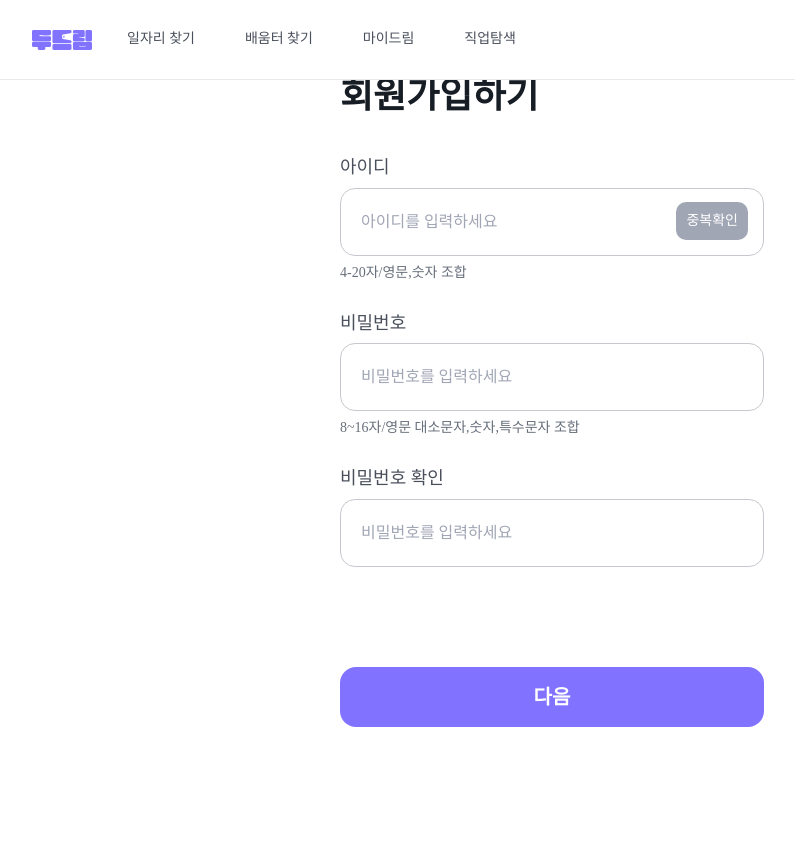
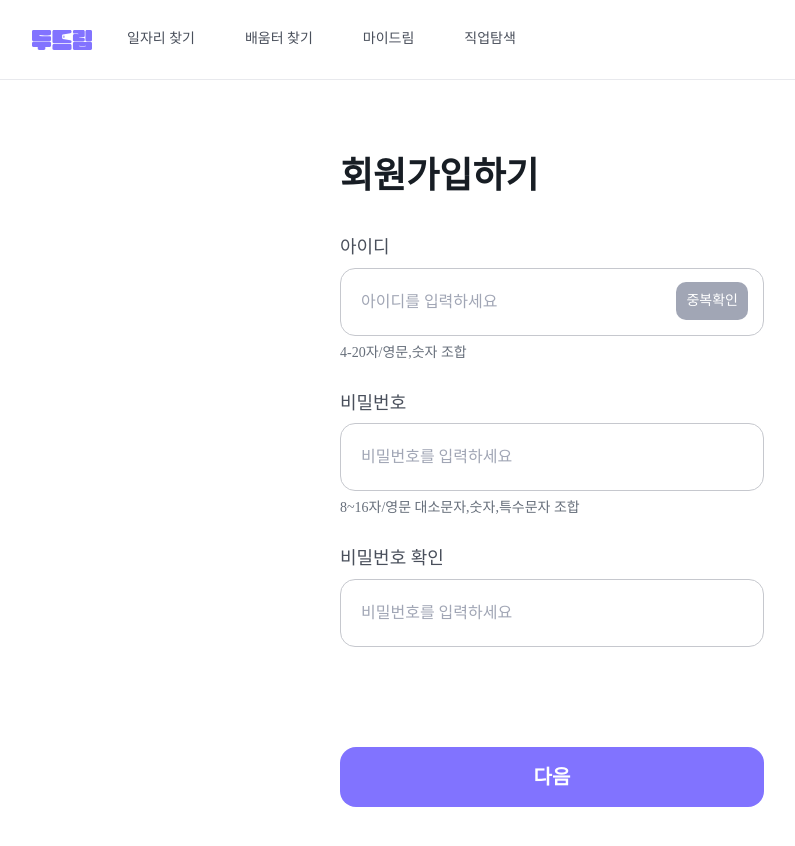
Before and after one commit to kxkxkxkxkxxk/kxkxkxkxkxxk, a React (Vite) app: page /signup in a window 1280 px wide. Shown: the top 846 px of the page, without its empty margins (88-883 px from the left). Before the commit the page ends 800 px from the top, so only its background shows below. Built offline with nearby package versions, Linux system fonts and the light colour scheme.

Commit message:
chore: [#15] 헤더 밑에 content 나타나게 수정

```diff
--- a/src/outlet/HideLayout.tsx
+++ b/src/outlet/HideLayout.tsx
@@ -3,9 +3,11 @@ import { Outlet } from 'react-router-dom';
 
 const HideLayout = () => {
   return (
-    <div className="max-h-[1024px] min-h-screen bg-white">
-      <Header type="hide" />
-      <main className="flex-1">
+    <div className="grid min-h-screen w-full grid-rows-[80px_1fr] bg-white">
+      <div>
+        <Header type="hide" />
+      </div>
+      <main className="w-full">
         <Outlet />
       </main>
     </div>
--- a/src/outlet/ShowLayout.tsx
+++ b/src/outlet/ShowLayout.tsx
@@ -3,9 +3,11 @@ import { Outlet } from 'react-router-dom';
 
 const ShowLayout = () => {
   return (
-    <div className="max-h-[1024px] min-h-screen bg-white">
-      <Header type="show" />
-      <main className="flex-1">
+    <div className="grid min-h-screen w-full grid-rows-[80px_1fr] bg-white">
+      <div>
+        <Header type="show" />
+      </div>
+      <main className="w-full">
         <Outlet />
       </main>
     </div>
```
